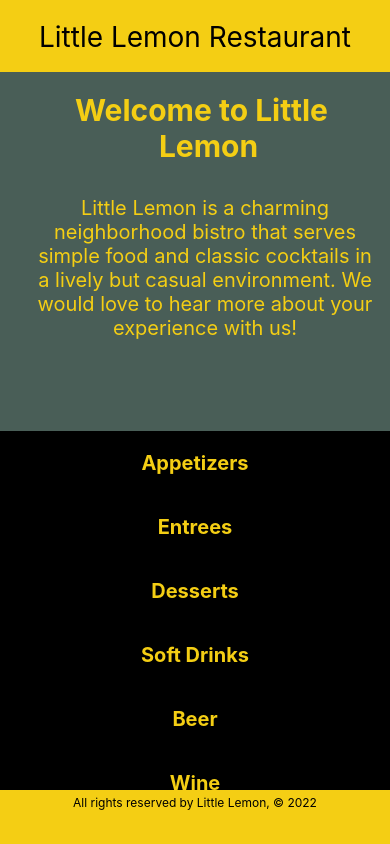
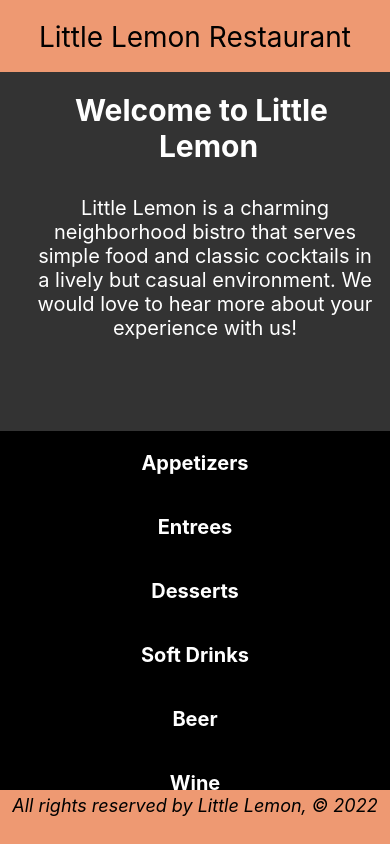
Before and after one commit to bhattibytes/lemon-app, a React Native app: screen / in a window 390 px wide. Built offline with nearby package versions, Linux system fonts and the light colour scheme.

Commit message:
Update: styles

```diff
--- a/components/Footer.js
+++ b/components/Footer.js
@@ -15,13 +15,14 @@ export default function Footer() {
 const footerStyles = StyleSheet.create({
   viewContainer: {
     flex: 0.15,
-    backgroundColor: '#F4CE14'
+    backgroundColor: '#EE9972'
   },
 
   text: {
     padding: 5,
-    fontSize: 12,
+    fontSize: 18,
     color: 'black',
-    textAlign: 'center'
+    textAlign: 'center',
+    fontStyle: 'italic'
   }
 });
--- a/components/Header.js
+++ b/components/Header.js
@@ -14,7 +14,7 @@ export default function Header() {
 const headerStyles = StyleSheet.create({
   viewContainer: {
     flex: 0.2,
-    backgroundColor: '#F4CE14'
+    backgroundColor: '#EE9972'
   },
 
   text: {
--- a/components/MenuItems.js
+++ b/components/MenuItems.js
@@ -41,7 +41,7 @@ const menuStyles = StyleSheet.create({
   text: {
     padding: 20,
     fontSize: 20,
-    color: '#F4CE14',
+    color: 'white',
     textAlign: 'center',
     fontWeight: 'bold',
   }
--- a/components/Welcome.js
+++ b/components/Welcome.js
@@ -16,21 +16,21 @@ const welcomeStyles = StyleSheet.create({
     flex: 1,
     paddingTop: 0,
     paddingLeft: 20,
-    backgroundColor: "#495E57"
+    backgroundColor: '#333333'
   },
 
   title: {
     marginTop: 20,
     fontSize: 30,
     fontWeight: 'bold',
-    color: '#F4CE14',
+    color: 'white',
     textAlign: 'center'
   },
 
   text: {
     padding: 15,
     fontSize: 20,
-    color: '#F4CE14',
+    color: 'white',
     textAlign: 'center'
   },
 
```
